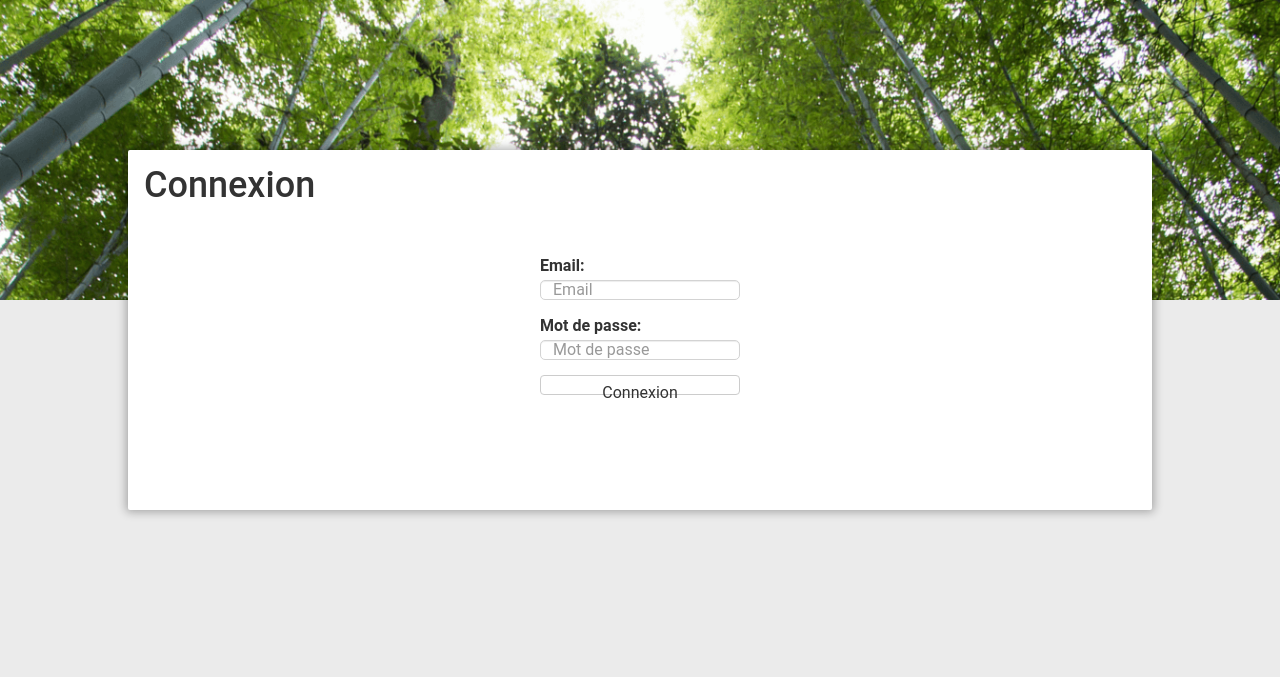
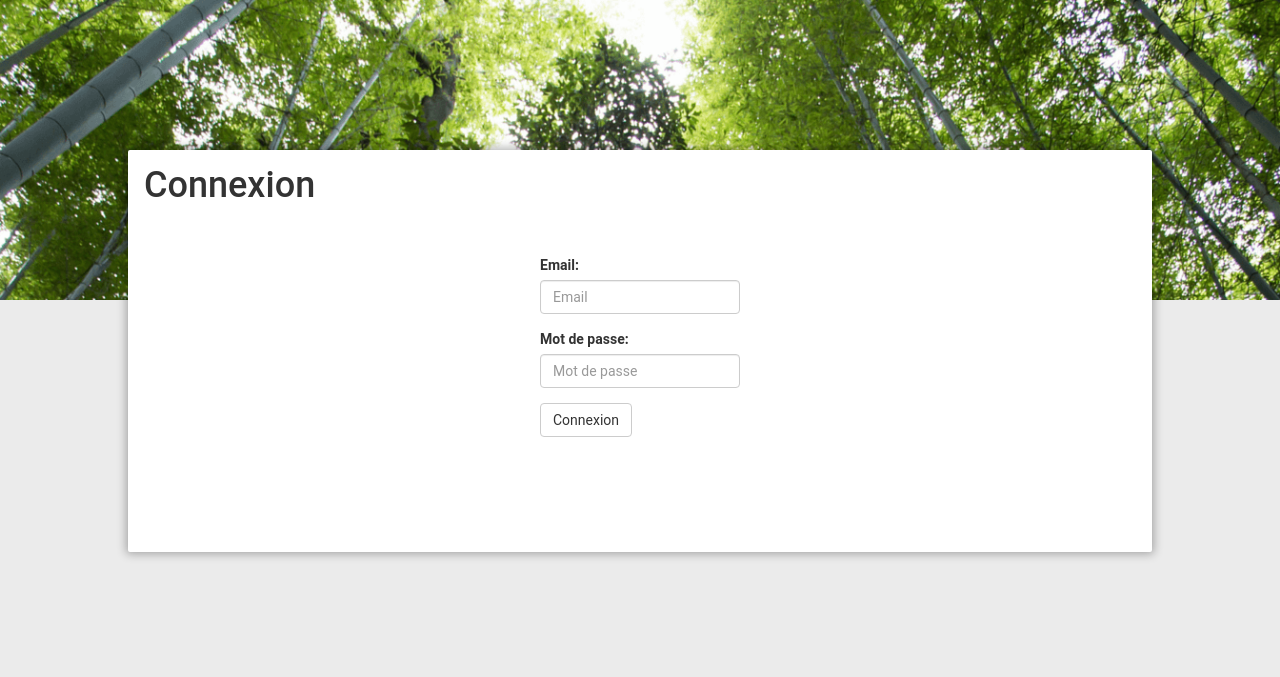
Before and after one commit to apucuncture69/acupuncture69, a PHP site: page /login in a window 1280 px wide. Shown: the part 50-727 px from the top of the page. Run offline with PHP 8.4, Linux system fonts and the light colour scheme.

Commit message:
Update acu_login.css

```diff
--- a/public/style/acu_login.css
+++ b/public/style/acu_login.css
@@ -1,21 +1,9 @@
-.elt_form {
-	display: block;
-	width: 100%;
-	height: 20px;
-	font-size: medium;
-}
+
 
 .elt_form_err {
 	background-color: #FFC0CB;
 }
 
-input.elt_form {
-	border-width: 1px;
-	border-style: solid;
-	border-color: #D3D3D3; /* Light grey */
-	border-radius: 5px;
-	margin-bottom: 15px;
-}
 
 #login_form{
 	margin-right: auto;
```
